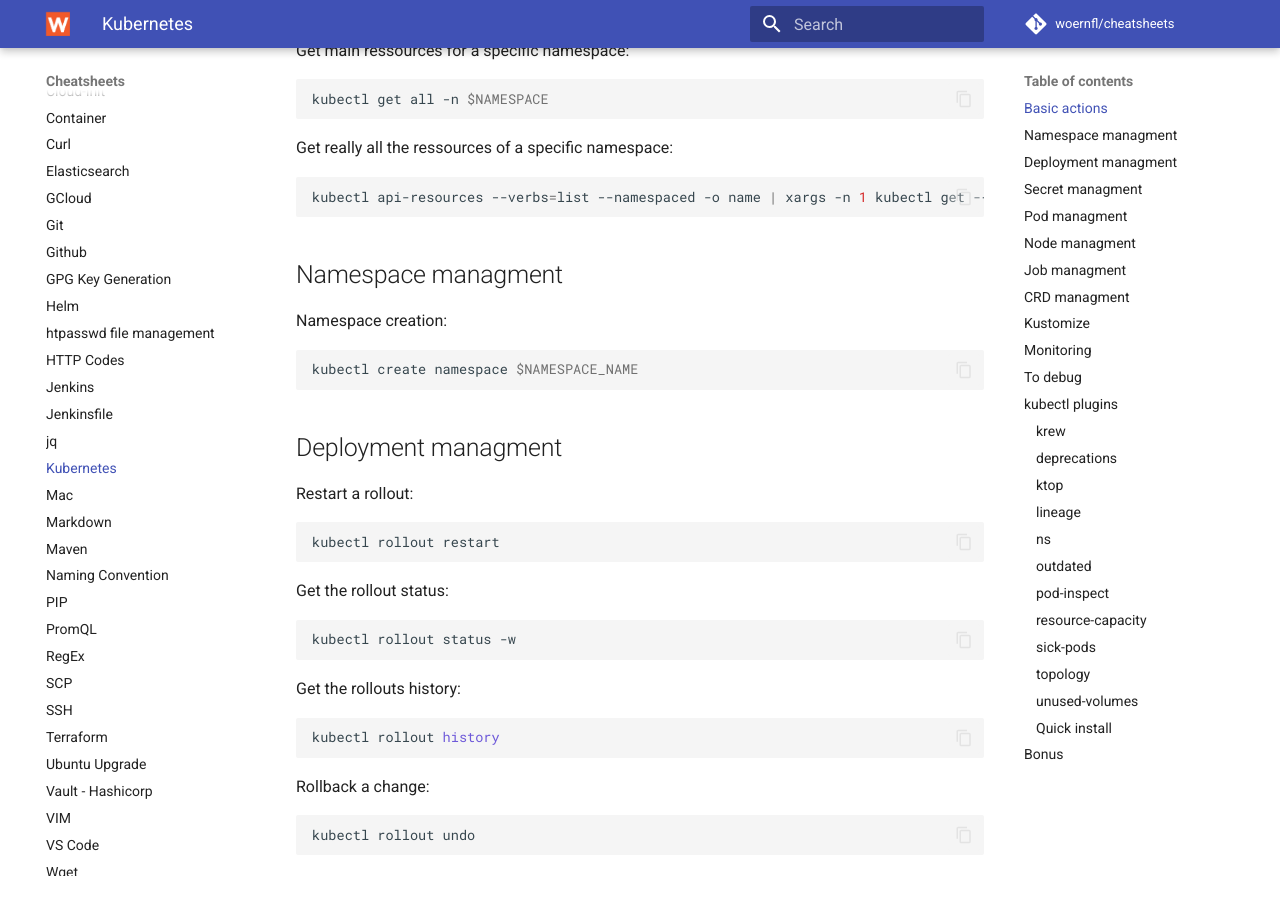
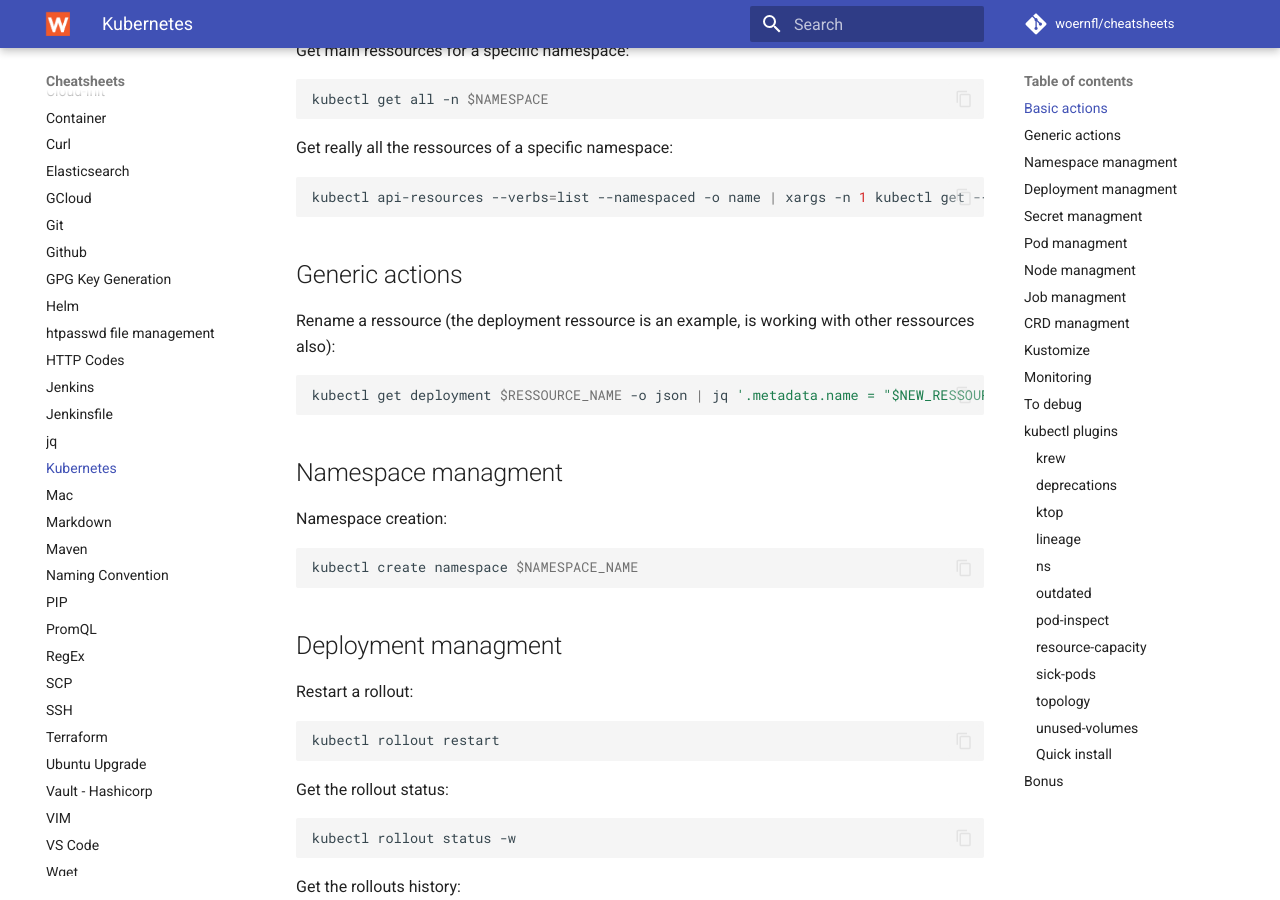
Before and after one commit to woernfl/cheatsheets, an MkDocs documentation site: the page built from docs/kubernetes.md, in a window 1280 px wide and 900 px high, scrolled down 388 px. Built offline with MkDocs 1.6.1 and Material for MkDocs 9.7.7, drawn with Linux system fonts in a browser that asks for light colours; comment, search, counter and statistics services are not loaded.

Commit message:
Update kubernetes.md

````diff
--- a/docs/kubernetes.md
+++ b/docs/kubernetes.md
@@ -24,6 +24,14 @@
 
 ```bash
 kubectl api-resources --verbs=list --namespaced -o name | xargs -n 1 kubectl get --show-kind --ignore-not-found -l app=myapp -n $NAMESPACE
+```
+
+## Generic actions
+
+Rename a ressource (the deployment ressource is an example, is working with other ressources also):
+
+```bash
+kubectl get deployment $RESSOURCE_NAME -o json | jq '.metadata.name = "$NEW_RESSOURCE_NAME"' | kubectl apply -f - && kubectl delete deployment $RESSOURCE_NAME
 ```
 
 ## Namespace managment
````
